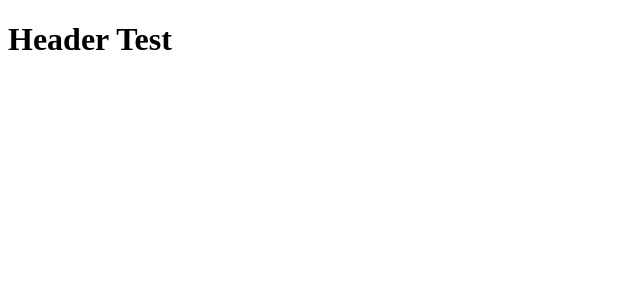
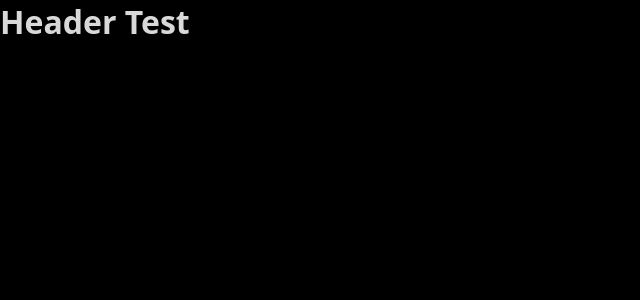
Before and after one commit to lucastenani/Twitter-clone, a React (Create React App) app: page / in a window 1280 px wide. Shown: the top 300 px of the page, without its empty margins (0-640 px from the left). Built offline with nearby package versions, Linux system fonts and the light colour scheme.

Commit message:
Creating standard styles for all elements

```diff
--- a/src/App.tsx
+++ b/src/App.tsx
@@ -1,8 +1,12 @@
 import React from 'react';
+import GlobalStyles from './styles/GlobalStyles';
 
 function App() {
   return (
-    <h1>Header Test</h1>
+    <>
+      <h1>Header Test</h1>
+      <GlobalStyles />
+    </>
   );
 }
 
--- /dev/null
+++ b/src/styles/GlobalStyles.ts
@@ -0,0 +1,42 @@
+import { createGlobalStyle } from 'styled-components';
+
+export default createGlobalStyle`
+  * {
+    margin: 0;
+    padding: 0;
+    box-sizing: border-box;
+    color: var(--white);
+  }
+  html, body, #root {
+    max-height: 100vh;
+    max-width: 100vw;
+
+    width: 100%;
+    height: 100%;
+  }
+
+  *, button, input {
+    border: 0;
+    background: none;
+    font-family: --apple-system, system-ui, BlinkMacSystemFont, 'Segoe UI', Roboto, Oxygen, Ubuntu, Cantarell, 'Open Sans', 'Helvetica Neue', sans-serif
+  }
+
+  html {
+    background: var(--primary);
+  }
+
+  :root {
+    --primary: #000;
+    --secondary: #15181C;
+    --search: #202327;
+    --white: #D9D9D9;
+    --gray: #7A7A7A;
+    --outline: #2F3336;
+    --retweet: #00C06B;
+    --like: #E8265E;
+    --twitter: #33A1F2;
+    --twitter-dark-hover: #011017;
+    --twitter-light-hover: #2C8ED6;
+  }
+
+`;
--- a/tsconfig.json
+++ b/tsconfig.json
@@ -16,7 +16,7 @@
     "module": "esnext",
     "moduleResolution": "node",
     "resolveJsonModule": true,
-    "isolatedModules": false,
+    "isolatedModules": true,
     "noEmit": true,
     "jsx": "react-jsx"
   },
```
Also changed, not shown: 1 other file (tests, documents, lock files or other folders).
